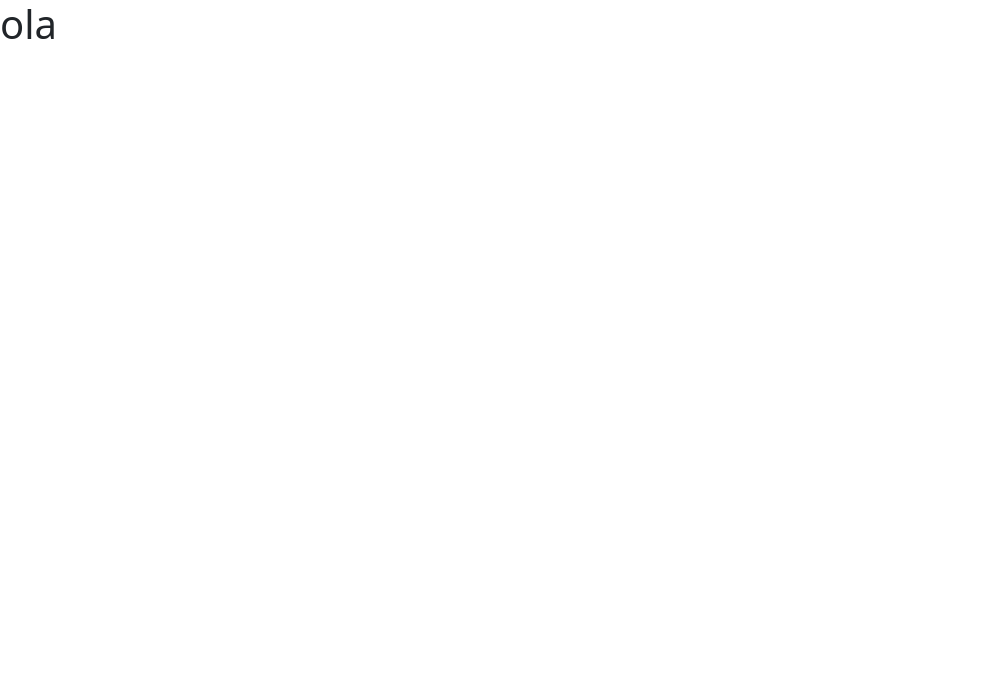
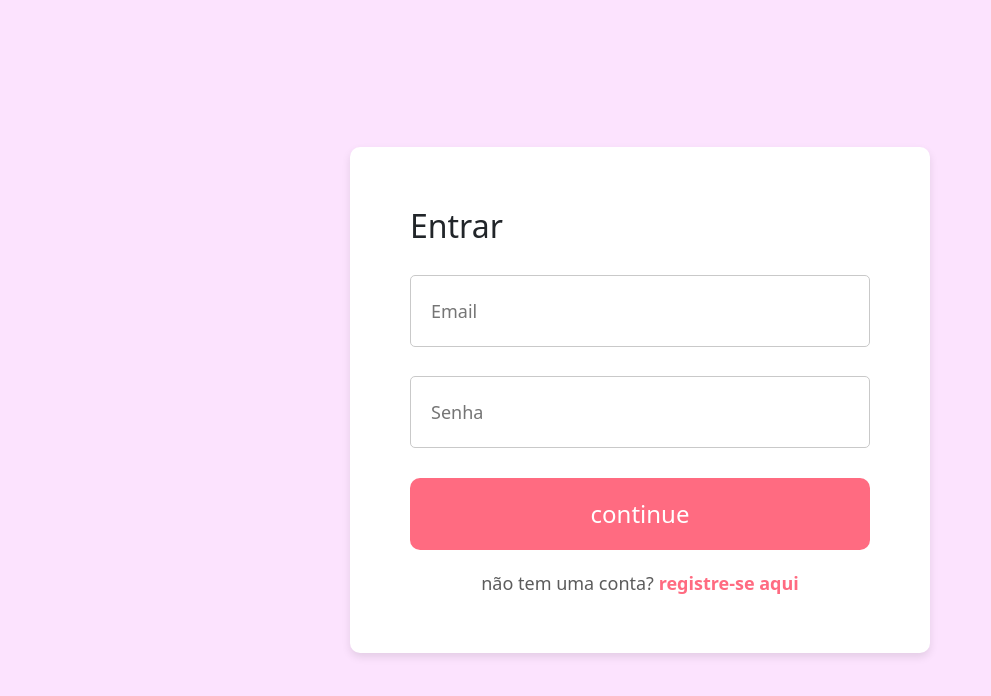
Before and after one commit to Nathanviana/React---ecommerce, a React (Vite) app: page /login in a window 1280 px wide. Shown: the top 696 px of the page, without its empty margins (0-991 px from the left). Built offline with nearby package versions, Linux system fonts and the light colour scheme.

Commit message:
criação da pagina de login

```diff
--- a/src/App.css
+++ b/src/App.css
@@ -0,0 +1,5 @@
+* {
+    margin: 0;
+    padding: 0;
+    box-sizing: border-box;
+}
--- a/src/App.jsx
+++ b/src/App.jsx
@@ -1,12 +1,18 @@
+// import React from "react";
 import "./App.css";
-
 import 'bootstrap/dist/css/bootstrap.min.css';
-
-import Home from "./pages/home";
+import { BrowserRouter as Router, Route, Routes } from "react-router-dom";
+import Cadastro from "./components/cliente/cadastro";
+import Login from "./components/cliente/login";
 
 function App() {
   return (
-    <Home />
+    <Router>
+      <Routes>
+        <Route path="/cadastro" element={<Cadastro />} />
+        <Route path="/login" element={<Login />} />
+      </Routes>
+    </Router>
   );
 }
 
--- /dev/null
+++ b/src/components/cliente/cadastro.css
@@ -0,0 +1,65 @@
+.loginsignup {
+    display: flex;
+    justify-content: center;
+    align-items: center;
+    width: 100%;
+    height: 100vh;
+    background: #fce3fe;
+}
+
+.loginsignup-container {
+    width: 580px;
+    background: white;
+    padding: 40px 60px;
+    box-shadow: 0 4px 8px rgba(0, 0, 0, 0.1);
+    border-radius: 10px;
+}
+
+.loginsignup-container h1 {
+    margin: 20px 0px;
+}
+
+.loginsignup-fields {
+    display: flex;
+    flex-direction: column;
+    gap: 29px;
+    margin-top: 30px;
+}
+
+.loginsignup-fields input {
+    width: 100%;
+    height: 72px;
+    padding-left: 20px;
+    border: 1px solid #c9c9c9;
+    border-radius: 5px;
+    outline: none;
+    color: #5c5c5c;
+    font-size: 18px;
+}
+
+.loginsignup-container button {
+    width: 100%;
+    height: 72px;
+    color: white;
+    background: #ff6b81;
+    margin-top: 30px;
+    border: none;
+    border-radius: 10px;
+    font-size: 24px;
+    font-weight: 500;
+    cursor: pointer;
+}
+
+.loginsignup-login {
+    margin-top: 20px;
+    color: #5c5c5c;
+    font-size: 18px;
+    font-weight: 500;
+    text-align: center;
+}
+
+.loginsignup-login span {
+    color: #ff6b81;
+    font-weight: 600;
+    cursor: pointer;
+}
--- a/src/components/cliente/cadastro.jsx
+++ b/src/components/cliente/cadastro.jsx
@@ -0,0 +1,22 @@
+// import React from 'react'
+import './cadastro.css'
+
+const Cadastro = () => {
+    return (
+        <div className='loginsignup'>
+            <div className="loginsignup-container">
+               <h1>Registre-se</h1>
+               <div className="loginsignup-fields">
+                    <input type="text" placeholder='Nome' />
+                    <input type="email" placeholder='Email' />
+                    <input type="password" placeholder='Senha' />
+               </div>
+                <button>continue</button>
+                <p className="loginsignup-login">já tem uma conta? <span>entrar aqui</span></p>
+            </div>
+        </div>
+    )
+}
+
+
+export default Cadastro
--- /dev/null
+++ b/src/components/cliente/login.css
@@ -0,0 +1,66 @@
+.loginsignup {
+    display: flex;
+    justify-content: center;
+    align-items: center;
+    width: 100%;
+    height: 100vh;
+    background: #fce3fe;
+}
+
+.loginsignup-container {
+    width: 580px;
+    background: white;
+    padding: 40px 60px;
+    box-shadow: 0 4px 8px rgba(0, 0, 0, 0.1);
+    border-radius: 10px;
+}
+
+.loginsignup-container h1 {
+    margin: 20px 0px;
+    font-size: 32px;
+}
+
+.loginsignup-fields {
+    display: flex;
+    flex-direction: column;
+    gap: 29px;
+    margin-top: 30px;
+}
+
+.loginsignup-fields input {
+    height: 72px;
+    width: 100%;
+    padding-left: 20px;
+    border: 1px solid #c9c9c9;
+    border-radius: 5px;
+    outline: none;
+    color: #5c5c5c;
+    font-size: 18px;
+}
+
+.loginsignup-container button {
+    width: 100%;
+    height: 72px;
+    color: white;
+    background: #ff6b81;
+    margin-top: 30px;
+    border: none;
+    border-radius: 10px;
+    font-size: 24px;
+    font-weight: 500;
+    cursor: pointer;
+}
+
+.loginsignup-login {
+    margin-top: 20px;
+    color: #5c5c5c;
+    font-size: 18px;
+    font-weight: 500;
+    text-align: center;
+}
+
+.loginsignup-login span {
+    color: #ff6b81;
+    font-weight: 600;
+    cursor: pointer;
+}
--- /dev/null
+++ b/src/components/cliente/login.jsx
@@ -0,0 +1,19 @@
+import './login.css'
+
+const Login = () => {
+    return (
+        <div className='loginsignup'>
+            <div className="loginsignup-container">
+                <h1>Entrar</h1>
+                <div className="loginsignup-fields">
+                    <input type="email" placeholder='Email' />
+                    <input type="password" placeholder='Senha' />
+                </div>
+                <button>continue</button>
+                <p className="loginsignup-login">não tem uma conta? <span>registre-se aqui</span></p>
+            </div>
+        </div>
+    )
+}
+
+export default Login
```
